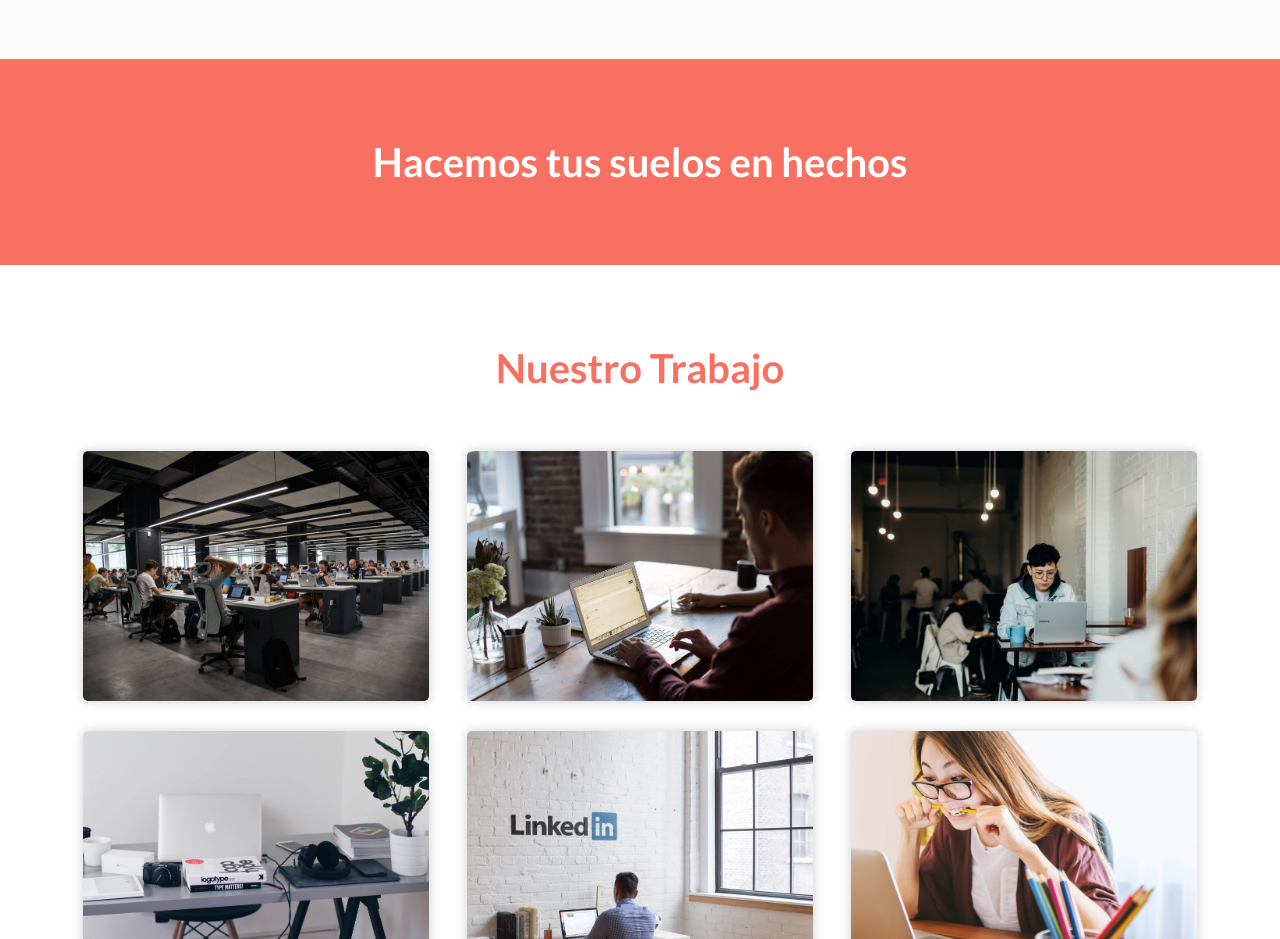
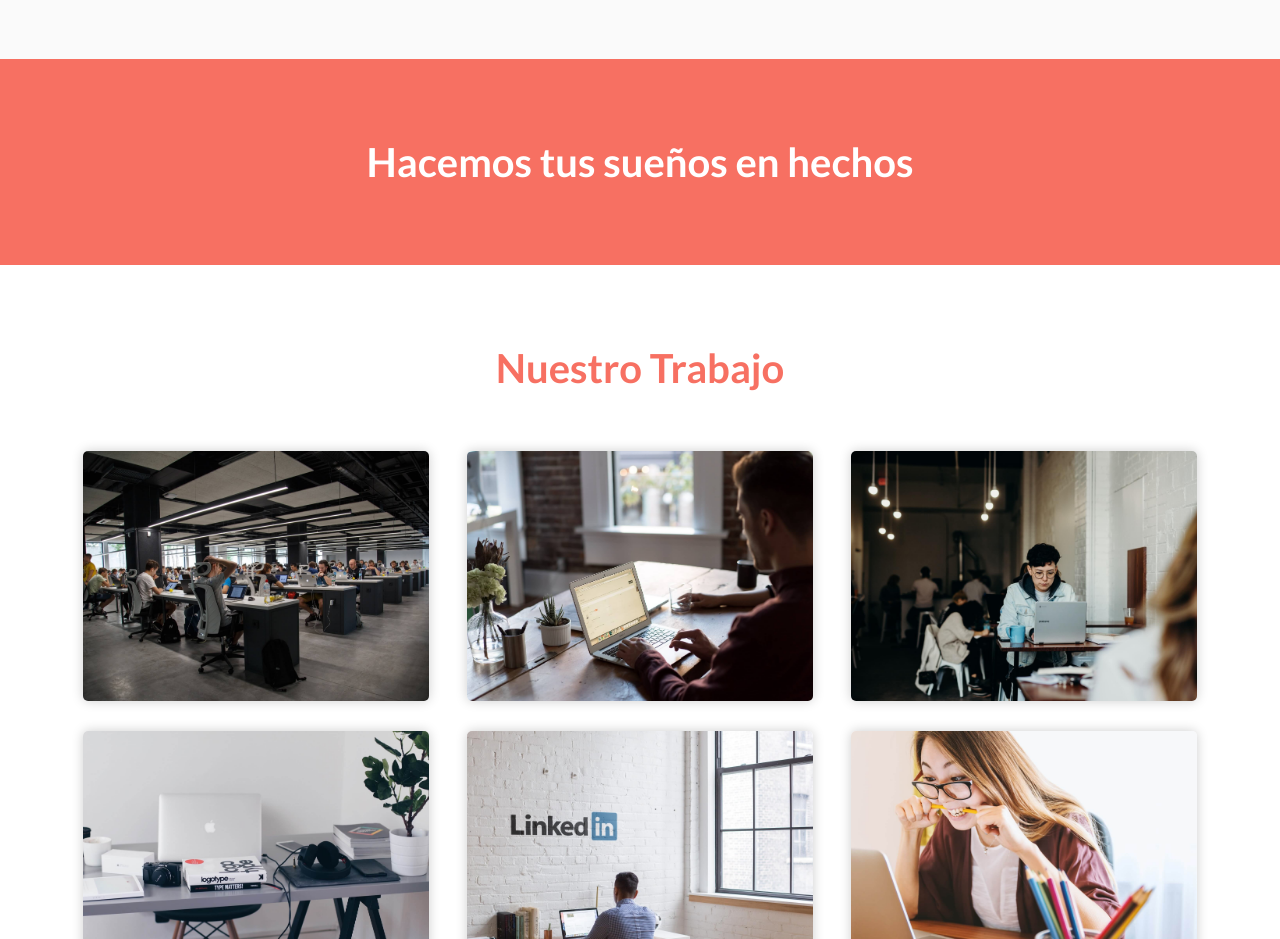
Before and after one commit to velfin13/practica_landing_page_flexbox, a plain HTML site: page index.html in a window 1280 px wide. Shown: the part 2120-3059 px from the top of the page. Drawn offline with Linux system fonts and the light colour scheme.

Commit message:
Update index.html

```diff
--- a/index.html
+++ b/index.html
@@ -87,7 +87,7 @@
         <!-- copy -->
         <section class="copy">
             <div class="copy__texts container">
-                <h2 class="title copy--margin">Hacemos tus suelos en hechos</h2>
+                <h2 class="title copy--margin">Hacemos tus sueños en hechos</h2>
             </div>
         </section>
 
```
